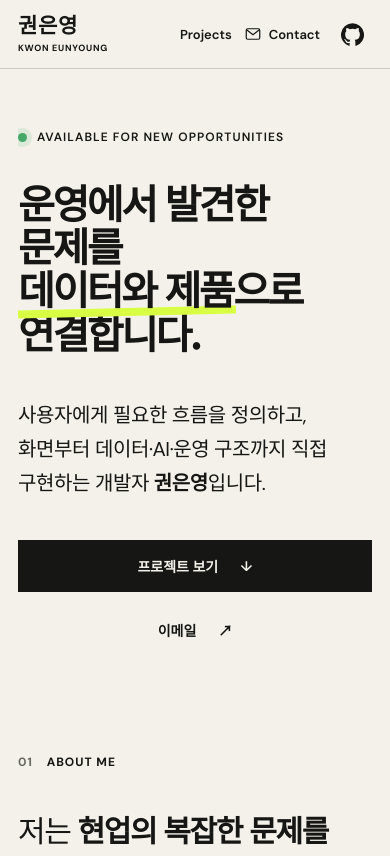
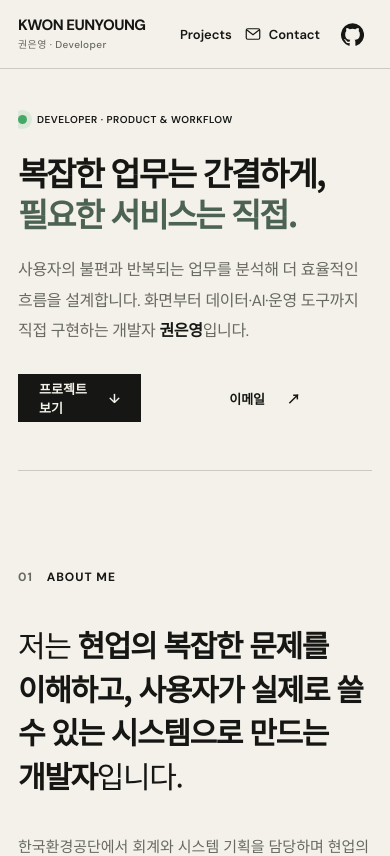
Before and after one commit to kwoney/kwoney-portfolio, a Next.js app: page / in a window 390 px wide. Shown: the top 856 px of the page. Built offline with nearby package versions, Linux system fonts and the light colour scheme.

Commit message:
Refine introduction and add verified career highlights

```diff
--- a/app/components/ProjectTabs.tsx
+++ b/app/components/ProjectTabs.tsx
@@ -69,9 +69,10 @@ const projects: Project[] = [
       { name: "Toss Payments", action: "주문·결제·환불·정산 상태를 분리했습니다. 결제 승인 서버 검증, 중복 웹훅 방지, 가격·일정 잠금과 수수료 스냅샷을 적용했습니다." },
       { name: "Amplitude · Sentry", action: "가입부터 모임 참여까지 주요 이벤트를 정의하고, 분석 코드의 실패가 앱 사용을 막지 않도록 오류를 분리해 수집했습니다." },
     ],
-    results: ["단독으로 모바일 앱과 백엔드·운영 구조 완성", "약 300명 커뮤니티 운영 경험을 제품 요구사항에 반영", "결제·보안·관측성까지 포함한 출시 전 검증 단계"],
+    results: ["단독으로 모바일 앱과 백엔드·운영 구조 완성", "약 300명 커뮤니티 운영 경험을 제품 요구사항에 반영", "2026.08 · 모두의 창업 소셜벤처리그 서류 합격"],
     links: [
       { label: "실제 서비스", href: "https://kozit.app", primary: true },
+      { label: "시연 영상", href: "https://youtube.com/shorts/rlK_qPIgyKg" },
     ],
     stack: ["React Native", "Expo", "TypeScript", "Supabase", "PostgreSQL", "Toss Payments", "DeepL", "Amplitude", "Sentry"],
     accent: "coral",
@@ -81,7 +82,7 @@ const projects: Project[] = [
     index: "02",
     name: "복지나침반",
     type: "Team project · Explainable AI",
-    period: "2025.10 — 2026.03",
+    period: "2025.12 — 2026.03",
     role: "프론트엔드·백엔드·AI 서비스 연동",
     headline: "복잡한 복지 정책을 검색에서 자격 판단까지 이어지는 흐름으로 바꿨습니다.",
     description:
@@ -124,7 +125,7 @@ const projects: Project[] = [
       { name: "LangGraph · MCP", action: "정보 추출·검색·자격 확인을 각각 도구로 분리하고, 대화 상태에 따라 필요한 도구를 호출하는 에이전트를 서비스에 연동했습니다." },
     ],
     results: ["정책 탐색·저장·일정 관리의 주요 화면 구현", "프론트엔드와 Django API를 함께 개발", "추천 결과와 자격 판단 근거를 사용자 화면에 연결"],
-    links: [{ label: "내 포크", href: "https://github.com/kwoney/4brain-welfare", primary: true }, { label: "팀 원본", href: "https://github.com/yongjunan111/4brain-welfare" }],
+    links: [{ label: "GitHub · 팀 저장소", href: "https://github.com/yongjunan111/4brain-welfare", primary: true }],
     stack: ["Next.js", "TypeScript", "Django", "PostgreSQL", "LangGraph", "MCP", "Kakao Map"],
     accent: "green",
   },
--- a/app/globals.css
+++ b/app/globals.css
@@ -10,8 +10,8 @@ a { color:inherit; text-decoration:none; }
 .nav-wrap { position:sticky; top:0; z-index:50; border-bottom:1px solid var(--line); background:rgba(243,241,233,.88); backdrop-filter:blur(14px); }
 .nav { height:78px; display:flex; align-items:center; justify-content:space-between; }
 .wordmark { display:grid; gap:7px; font-weight:800; font-size:13px; line-height:1; letter-spacing:-.04em; }
-.wordmark strong { font-size:21px; letter-spacing:.03em; }
-.wordmark span { font-size:9px; letter-spacing:.08em; }
+.wordmark strong { font-size:18px; letter-spacing:-.035em; }
+.wordmark span { font-size:11px; letter-spacing:.04em; font-weight:500; color:var(--muted); }
 .nav-links { align-items:center; }
 .github-link { display:flex; align-items:center; justify-content:center; min-width:40px; min-height:40px; }
 a:focus-visible, button:focus-visible { outline:2px solid currentColor; outline-offset:5px; }
@@ -145,9 +145,15 @@ a:focus-visible, button:focus-visible { outline:2px solid currentColor; outline-
 /* Portfolio v2 — denser desktop scale and project tabs */
 .shell { width:min(1180px,calc(100% - 64px)); }
 .nav { height:68px; }
-.hero { min-height:620px; padding-top:72px; }
-.hero h1 { max-width:980px; margin:36px 0 44px; font-size:clamp(50px,5.6vw,80px); line-height:1.08; }
-.hero-intro { width:min(580px,100%); font-size:20px; }
+.hero { min-height:0; padding:76px 0 72px; border-bottom:1px solid var(--line); }
+.hero h1 { max-width:980px; margin:30px 0 28px; font-size:clamp(42px,4.7vw,66px); line-height:1.24; letter-spacing:-.055em; }
+.hero h1 em::after { display:none; }
+.hero h1 em { color:#4c6252; }
+.hero-bottom { display:flex; flex-direction:column; align-items:flex-start; gap:28px; }
+.hero-intro { width:min(760px,100%); font-size:18px; line-height:1.9; color:var(--muted); }
+.hero-intro strong { color:var(--ink); }
+.hero-actions { gap:16px; }
+.hero-actions .button { min-height:48px; font-size:13px; }
 .section { grid-template-columns:150px 1fr; gap:50px; padding-top:110px; padding-bottom:110px; }
 .section-content>h2,.section-heading-row h2,.experience h2 { font-size:clamp(38px,4vw,58px); }
 
@@ -221,6 +227,13 @@ a:focus-visible, button:focus-visible { outline:2px solid currentColor; outline-
 .timeline-row h3,.timeline-row p { margin:0; }
 .timeline-row h3 { font-size:16px; }
 .timeline-row p { color:var(--muted); font-size:13px; line-height:1.7; }
+.background-grid { display:grid; grid-template-columns:repeat(3,minmax(0,1fr)); gap:28px; margin-top:52px; }
+.background-grid article { border-top:1px solid var(--ink); padding-top:22px; }
+.background-grid h3 { margin:12px 0 24px; font-size:16px; line-height:1.6; }
+.background-grid ul { list-style:none; padding:0; margin:0; }
+.background-grid li { margin-bottom:22px; font-size:14px; line-height:1.7; }
+.background-grid li strong { display:block; font-weight:500; }
+.background-grid li span { display:block; margin-top:5px; color:var(--muted); font-size:12px; }
 .contact { padding-top:110px; padding-bottom:72px; }
 .contact h2 { font-size:clamp(42px,5vw,70px); }
 .contact-bottom { margin-top:68px; }
@@ -242,6 +255,7 @@ a:focus-visible, button:focus-visible { outline:2px solid currentColor; outline-
   .experience { padding-left:18px; padding-right:18px; }
   .timeline-row { grid-template-columns:140px 1fr; }
   .timeline-row p { grid-column:2; }
+  .background-grid { grid-template-columns:1fr; gap:20px; }
 }
 
 .contact-nav { display:inline-flex; align-items:center; gap:7px; }
@@ -268,7 +282,14 @@ section[id] { scroll-margin-top:80px; }
 @media (max-width:560px) {
   .nav-links a:first-child { display:none; }
   .nav-links a:nth-child(2) { display:block; }
-  .hero h1 { font-size:40px; }
+  .hero { padding:44px 0 48px; }
+  .hero h1 { font-size:clamp(30px,8.4vw,40px); margin:26px 0 22px; }
+  .hero-intro { font-size:16px; }
+  .desktop-break { display:none; }
+  .hero-kicker { font-size:10px; letter-spacing:.05em; }
+  .hero-actions { flex-direction:row; }
+  .wordmark strong { font-size:15px; }
+  .wordmark span { font-size:10px; }
   .about-lead { font-size:30px; }
   .section-content>h2,.section-heading-row h2,.experience h2 { font-size:36px; }
   .project-browser { margin-top:46px; }
--- a/app/page.tsx
+++ b/app/page.tsx
@@ -9,6 +9,7 @@ const proofCards = [
 ];
 
 const timeline = [
+  { period: "2026.07 — NOW", title: "AI 풀스택 솔로프리너 과정", detail: "청년취업사관학교에서 1인 창업가 과정을 수강 중입니다. 2026년 10월 수료 예정입니다." },
   { period: "2026.03 — NOW", title: "KOZIT 기획·개발", detail: "커뮤니티 운영에서 발견한 문제를 모바일 제품으로 구현하고 출시를 준비하고 있습니다." },
   { period: "2025.10 — 2026.03", title: "AI·LLM 서비스 개발", detail: "Python 데이터 분석과 RAG·에이전트를 학습하고 복지나침반 프로젝트에 적용했습니다." },
   { period: "2025.02 — 2025.09", title: "풀스택 개발 전환", detail: "Java·Spring·React 기반 웹 개발을 학습하고 Mi.ary 등 팀 프로젝트를 수행했습니다." },
@@ -18,15 +19,15 @@ const timeline = [
 export default function Home() {
   return <main>
     <header className="nav-wrap"><nav className="nav shell" aria-label="주요 메뉴">
-      <a className="wordmark" href="#top" aria-label="권은영 — 처음으로"><strong>권은영</strong><span>KWON EUNYOUNG</span></a>
+      <a className="wordmark" href="#top" aria-label="권은영 — 처음으로"><strong>KWON EUNYOUNG</strong><span>권은영 · Developer</span></a>
       <div className="nav-links"><a href="#about">About</a><a href="#projects">Projects</a><a href="#journey">Journey</a><a className="contact-nav" href="#contact"><svg width="18" height="18" viewBox="0 0 24 24" fill="none" stroke="currentColor" strokeWidth="1.6" aria-hidden="true"><rect x="3" y="5" width="18" height="14" rx="2"/><path d="m3 6 9 7 9-7"/></svg>Contact</a><a className="github-link" href="https://github.com/kwoney" target="_blank" rel="noopener noreferrer" aria-label="권은영 GitHub (새 탭)" title="GitHub · kwoney"><svg viewBox="0 0 24 24" width="23" height="23" fill="currentColor" aria-hidden="true"><path d="M12 .297a12 12 0 0 0-3.793 23.385c.6.111.82-.261.82-.577v-2.234c-3.338.726-4.043-1.416-4.043-1.416-.546-1.387-1.333-1.756-1.333-1.756-1.09-.745.083-.729.083-.729 1.205.085 1.839 1.237 1.839 1.237 1.07 1.835 2.807 1.305 3.492.998.108-.776.419-1.305.762-1.605-2.665-.303-5.467-1.334-5.467-5.931 0-1.31.469-2.381 1.236-3.221-.124-.303-.536-1.524.117-3.176 0 0 1.008-.322 3.301 1.23a11.52 11.52 0 0 1 6.006 0c2.291-1.552 3.297-1.23 3.297-1.23.655 1.652.243 2.873.119 3.176.77.84 1.235 1.911 1.235 3.221 0 4.609-2.807 5.625-5.479 5.922.431.372.815 1.102.815 2.222v3.293c0 .319.216.694.825.576A12.001 12.001 0 0 0 12 .297Z"/></svg></a></div>
     </nav></header>
 
     <section className="hero shell" id="top">
-      <div className="hero-kicker"><span className="status-dot" /> Available for new opportunities</div>
-      <h1>운영에서 발견한 문제를<br /><em>데이터와 제품</em>으로 연결합니다.</h1>
+      <div className="hero-kicker"><span className="status-dot" /> Developer · Product &amp; workflow</div>
+      <h1>복잡한 업무는 간결하게,<br /><em>필요한 서비스는 직접.</em></h1>
       <div className="hero-bottom">
-        <p className="hero-intro">사용자에게 필요한 흐름을 정의하고, 화면부터 데이터·AI·운영 구조까지 직접 구현하는 개발자 <strong>권은영</strong>입니다.</p>
+        <p className="hero-intro">사용자의 불편과 반복되는 업무를 분석해 더 효율적인 흐름을 설계합니다.<br className="desktop-break" /> 화면부터 데이터·AI·운영 도구까지 직접 구현하는 개발자 <strong>권은영</strong>입니다.</p>
         <div className="hero-actions"><a className="button primary" href="#projects">프로젝트 보기 <span>↓</span></a><a className="button text" href="mailto:qtag02@gmail.com">이메일 <Arrow /></a></div>
       </div>
     </section>
@@ -65,6 +66,11 @@ export default function Home() {
       <div className="section-content">
         <h2 id="journey-title">업무를 이해하는 사람에서<br />제품을 구현하는 사람으로.</h2>
         <div className="timeline">{timeline.map((item) => <article className="timeline-row" key={item.period}><time>{item.period}</time><h3>{item.title}</h3><p>{item.detail}</p></article>)}</div>
+        <div className="background-grid">
+          <article><p className="eyebrow">Activities</p><h3>개발 밖에서도 검증합니다</h3><ul><li><strong>2025 새싹 해커톤 본선 진출</strong><span>2025.11 · 최종 20위</span></li><li><strong>교통사고 위험 예측 AI 경진대회</strong><span>2025.11 · 상위 19%</span></li></ul></article>
+          <article><p className="eyebrow">Qualifications</p><h3>데이터와 업무를 이해하는 기반</h3><ul><li><strong>SQL 개발자(SQLD)</strong><span>2025.12 · 한국데이터산업진흥원</span></li><li><strong>한국환경공단 창립기념일 유공 포상</strong><span>2024 · 재직 중 수상</span></li></ul></article>
+          <article><p className="eyebrow">Education</p><h3>학습을 실제 구현으로</h3><ul><li><strong>동아대학교 의약생명공학과 졸업</strong><span>2017.08 · 경영학 부전공</span></li><li><strong>웹 풀스택 · AI/LLM 개발 과정 수료</strong><span>한국ICT인재개발원 · 청년취업사관학교</span></li></ul></article>
+        </div>
       </div>
     </section>
 
```
